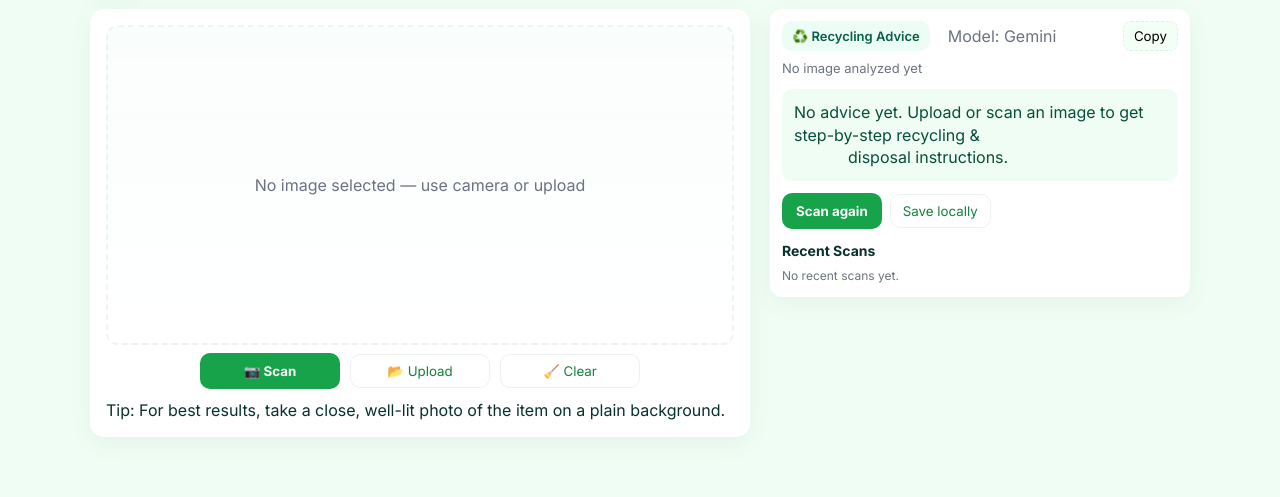
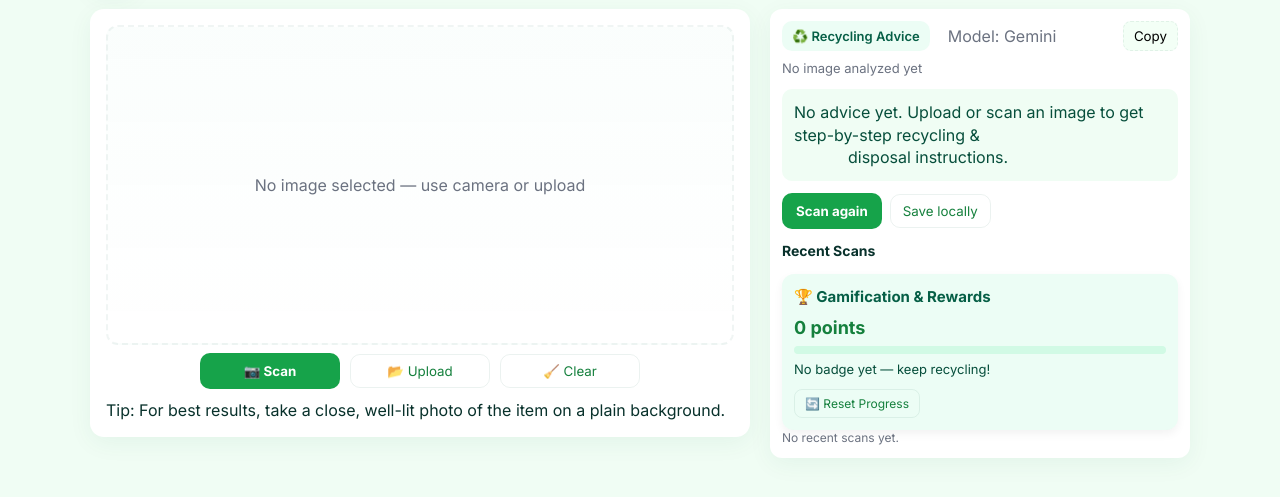
Before and after one commit to Bodhisattva-Duduka/SmartBin-CodeStromEco-Hackathon, a website: page public/index.html in a window 1280 px wide. Shown: the part 75-572 px from the top of the page. Drawn offline with Linux system fonts and the light colour scheme; no server answers.

Commit message:
added gamification and reset button

```diff
--- a/public/index.html
+++ b/public/index.html
@@ -83,6 +83,18 @@
 
           <div class="recent" style="margin-top:12px">
             <h4>Recent Scans</h4>
+            <div class="rewards" id="rewardsSection">
+              <h4>🏆 Gamification & Rewards</h4>
+              <div class="points">
+                <span id="pointsValue">0</span> points
+              </div>
+              <div class="progress">
+                <i id="pointsBar" style="width:0%"></i>
+              </div>
+              <div class="tiny" id="badgeText">No badge yet — keep recycling!</div>
+              <button class="ghost" id="resetBtn" style="margin-top:10px">🔄 Reset Progress</button>
+            </div>
+
             <div class="recent-list" id="recentList">
               <div class="tiny muted">No recent scans yet.</div>
             </div>
--- a/public/script.js
+++ b/public/script.js
@@ -30,6 +30,30 @@ const historyBtn = document.getElementById('historyBtn');
 const processingOverlay = document.getElementById('processingOverlay');
 
 let localStream = null;
+
+let points = parseInt(localStorage.getItem('smartbin_points') || '0', 10);
+
+function updateRewardsUI() {
+  const pointsEl = document.getElementById('pointsValue');
+  const bar = document.getElementById('pointsBar');
+  const badge = document.getElementById('badgeText');
+
+  pointsEl.textContent = points;
+
+  // simple level system
+  let level = 'No badge yet — keep recycling!';
+  let pct = 0;
+  if (points >= 200) { level = "🥇 Gold Recycler!"; pct = 100; }
+  else if (points >= 100) { level = "🥈 Silver Recycler!"; pct = ((points - 100) / 100) * 100; }
+  else if (points >= 50) { level = "🥉 Bronze Recycler!"; pct = ((points - 50) / 50) * 100; }
+  else { pct = (points / 50) * 100; }
+
+  bar.style.width = `${Math.min(100, pct)}%`;
+  badge.textContent = level;
+
+  // persist
+  localStorage.setItem('smartbin_points', points);
+}
 
 /* ---------------- utilities ---------------- */
 function toast(text, opts = { type: 'ok', timeout: 3000 }) {
@@ -429,6 +453,10 @@ function displayResult(rec) {
     ts: rec.timestamp || Date.now(),
     thumb: 'trashimage.png' // static thumbnail for all recents
   });
+  // award points on every successful classification
+points += 10;
+updateRewardsUI();
+
 }
 
 /* ---------------- recent helpers (static thumb) ---------------- */
@@ -479,7 +507,19 @@ async function fetchAndRenderHistory() {
   }
 }
 
+// reset button handler
+document.getElementById('resetBtn').addEventListener('click', () => {
+    if (confirm("Are you sure you want to reset your points and progress?")) {
+      points = 0;
+      localStorage.setItem('smartbin_points', points);
+      updateRewardsUI();
+      toast('Progress reset successfully!');
+    }
+  });
+
+
 /* ---------------- init ---------------- */
 renderRecentFromLocal();
 fetchAndRenderHistory();
 window.addEventListener('keydown', (e) => { if (e.key === 'Escape') closeCamera(); });
+updateRewardsUI();
--- a/public/style.css
+++ b/public/style.css
@@ -318,9 +318,9 @@ button:disabled {
     background: #f0fdf4;
 }
 .recent-item img.thumb {
-    width: 48px;
-    height: 48px;
-    object-fit: contain;
+    width: 25px;
+    height: 25px;
+    object-fit: fill;
     border-radius: 6px;
 }
 
@@ -484,3 +484,52 @@ footer {
         max-height: 180px;
     }
 }
+
+.rewards {
+    margin-top: 14px;
+    padding: 12px;
+    border-radius: 12px;
+    background: #ecfdf5;
+    box-shadow: 0 4px 10px rgba(0,0,0,0.05);
+  }
+
+  .rewards h4 {
+    margin: 0 0 8px;
+    font-size: 15px;
+    color: #065f46;
+  }
+
+  .points {
+    font-weight: 700;
+    font-size: 18px;
+    margin-bottom: 6px;
+    color: #15803d;
+  }
+
+  .rewards .progress {
+    height: 8px;
+    background: #d1fae5;
+    border-radius: 8px;
+    margin: 4px 0 6px;
+    overflow: hidden;
+  }
+
+  .rewards .progress i {
+    display: block;
+    height: 100%;
+    background: linear-gradient(90deg, #16a34a, #15803d);
+    width: 0%;
+    transition: width 0.3s ease;
+  }
+
+  #badgeText {
+    font-size: 13px;
+    color: #064e3b;
+    margin-top: 4px;
+  }
+
+  #resetBtn {
+    font-size: 12px;
+    padding: 6px 10px;
+    border-radius: 8px;
+  }
```
